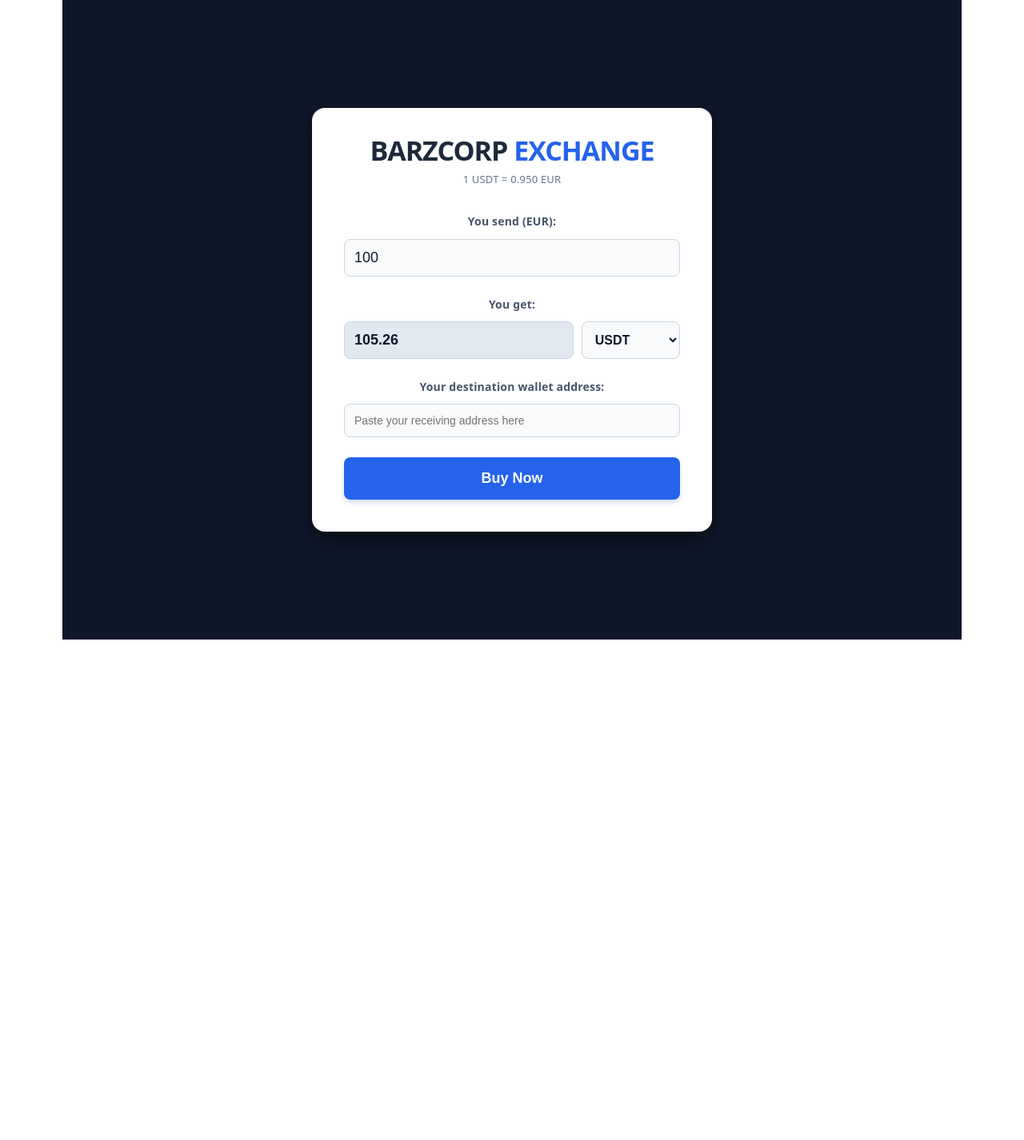
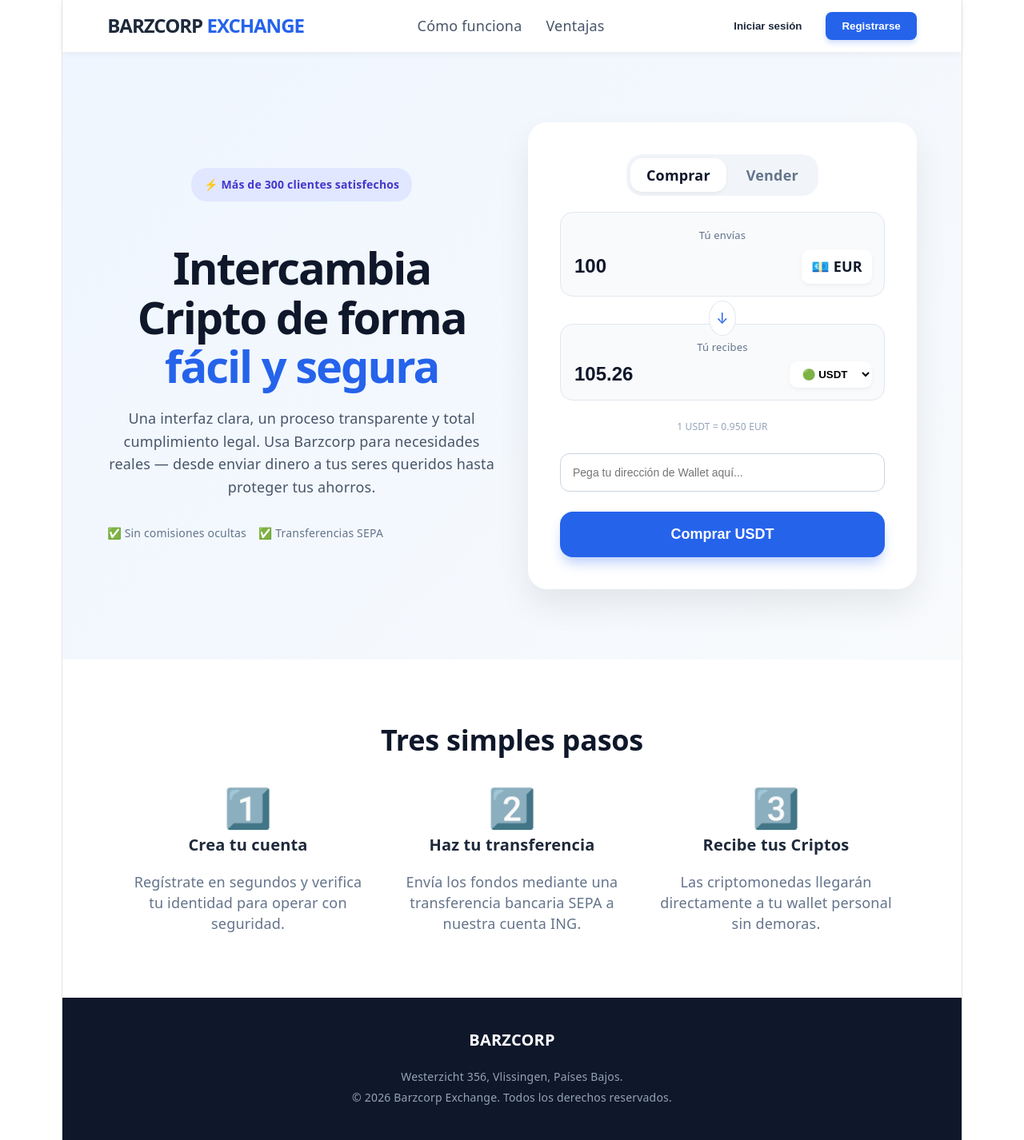
Before and after one commit to cnbarz/barzcorp-web, a React (Vite) app: page / in a window 1280 px wide. Shown: the whole page at 80% size. Before the commit the page ends 800 px from the top, so only its background shows below. Built offline with nearby package versions, Linux system fonts and the light colour scheme; no server answers.

Commit message:
Landing page estilo Kittrow

```diff
--- a/src/App.jsx
+++ b/src/App.jsx
@@ -3,14 +3,12 @@
 import { supabase } from './supabaseClient';
 
 function App() {
-  // === ESTADOS DE AUTENTICACIÓN ===
   const [session, setSession] = useState(null);
   const [email, setEmail] = useState('');
   const [password, setPassword] = useState('');
   const [authMsg, setAuthMsg] = useState('');
-  const [mostrarLogin, setMostrarLogin] = useState(false); // Controla cuándo pedir el login
+  const [mostrarLogin, setMostrarLogin] = useState(false);
 
-  // === ESTADOS DEL EXCHANGE ===
   const [fiatAmount, setFiatAmount] = useState(100);
   const [cryptoType, setCryptoType] = useState('USDT');
   const [wallet, setWallet] = useState('');
@@ -50,17 +48,14 @@
 
   const cryptoAmount = tasaDeCambio > 0 ? (fiatAmount / tasaDeCambio).toFixed(2) : 0;
 
-  // === LÓGICA DE COMPRA MODIFICADA ===
   const handleBuyIntent = async (e) => {
     e.preventDefault();
-
-    // Si no hay sesión, frenamos la compra y mostramos el login
     if (!session) {
       setMostrarLogin(true);
       return;
     }
 
-    setStatus('Processing your order...');
+    setStatus('Procesando tu orden...');
     const refUnica = Math.floor(100000 + Math.random() * 900000).toString();
 
     try {
@@ -77,7 +72,7 @@
         setOrdenCreada(true);
       }
     } catch (error) {
-        setStatus('❌ Connection error.');
+        setStatus('❌ Error de conexión.');
     }
   };
 
@@ -86,7 +81,7 @@
     setAuthMsg('Creando cuenta...');
     const { error } = await supabase.auth.signUp({ email, password });
     if (error) setAuthMsg(error.message);
-    else setAuthMsg('✅ Revisa tu correo para confirmar tu cuenta.');
+    else setAuthMsg('✅ Revisa tu correo para confirmar.');
   };
 
   const handleSignIn = async (e) => {
@@ -96,101 +91,189 @@
     if (error) setAuthMsg('❌ Datos incorrectos.');
   };
 
+  // Función para ir al inicio al presionar "Iniciar Sesión" en el menú superior
+  const scrollToLogin = () => {
+    setMostrarLogin(true);
+    window.scrollTo({ top: 0, behavior: 'smooth' });
+  };
+
   return (
-    <div style={{ fontFamily: 'system-ui, sans-serif', backgroundColor: '#0f172a', minHeight: '100vh', display: 'flex', justifyContent: 'center', alignItems: 'center', color: '#333' }}>
-      <div style={{ backgroundColor: '#ffffff', padding: '40px', borderRadius: '16px', boxShadow: '0 10px 25px rgba(0,0,0,0.5)', width: '100%', maxWidth: '420px', position: 'relative' }}>
+    <div style={{ fontFamily: 'system-ui, -apple-system, sans-serif', backgroundColor: '#f8fafc', color: '#0f172a', minHeight: '100vh' }}>
 
-        {session && (
-          <button onClick={() => supabase.auth.signOut()} style={{ position: 'absolute', top: '15px', right: '15px', background: 'none', border: 'none', color: '#dc2626', cursor: 'pointer', fontSize: '12px', fontWeight: 'bold' }}>
-            Cerrar Sesión
-          </button>
+      {/* 1. BARRA DE NAVEGACIÓN (HEADER) */}
+      <nav style={{ display: 'flex', justifyContent: 'space-between', alignItems: 'center', padding: '15px 5%', backgroundColor: '#ffffff', boxShadow: '0 2px 10px rgba(0,0,0,0.05)', position: 'sticky', top: 0, zIndex: 100 }}>
+        <div style={{ fontSize: '24px', fontWeight: '900', color: '#1e293b', letterSpacing: '-1px' }}>
+          BARZCORP <span style={{color: '#2563eb'}}>EXCHANGE</span>
+        </div>
+
+        {/* Menú visible solo en pantallas grandes (se esconde en móviles por simplicidad ahora) */}
+        <div style={{ display: 'flex', gap: '30px', fontWeight: '500', color: '#475569', cursor: 'pointer' }}>
+          <a href="#como-funciona" style={{textDecoration: 'none', color: 'inherit'}}>Cómo funciona</a>
+          <a href="#ventajas" style={{textDecoration: 'none', color: 'inherit'}}>Ventajas</a>
+        </div>
+
+        <div>
+          {session ? (
+            <div style={{ display: 'flex', alignItems: 'center', gap: '15px' }}>
+              <span style={{ fontSize: '14px', color: '#64748b' }}>{session.user.email}</span>
+              <button onClick={() => supabase.auth.signOut()} style={{ padding: '8px 16px', backgroundColor: '#fee2e2', color: '#dc2626', border: 'none', borderRadius: '8px', cursor: 'pointer', fontWeight: 'bold' }}>Salir</button>
+            </div>
+          ) : (
+            <div style={{ display: 'flex', gap: '10px' }}>
+              <button onClick={scrollToLogin} style={{ padding: '10px 20px', backgroundColor: 'transparent', color: '#1e293b', border: 'none', cursor: 'pointer', fontWeight: 'bold' }}>Iniciar sesión</button>
+              <button onClick={scrollToLogin} style={{ padding: '10px 20px', backgroundColor: '#2563eb', color: 'white', border: 'none', borderRadius: '8px', cursor: 'pointer', fontWeight: 'bold', boxShadow: '0 4px 6px rgba(37, 99, 235, 0.2)' }}>Registrarse</button>
+            </div>
           )}
+        </div>
+      </nav>
 
-        <h1 style={{ textAlign: 'center', margin: '0 0 10px 0', fontSize: '34px', fontWeight: '900', color: '#1e293b', letterSpacing: '-1px' }}>
-          BARZCORP <span style={{color: '#2563eb'}}>EXCHANGE</span>
+      {/* 2. SECCIÓN PRINCIPAL (HERO) */}
+      <header style={{ display: 'flex', flexWrap: 'wrap', alignItems: 'center', padding: '60px 5%', minHeight: '80vh', gap: '40px', background: 'linear-gradient(135deg, #eff6ff 0%, #f8fafc 100%)' }}>
+
+        {/* Columna Izquierda: Textos */}
+        <div style={{ flex: '1 1 400px', maxWidth: '600px' }}>
+          <div style={{ display: 'inline-block', padding: '8px 16px', backgroundColor: '#e0e7ff', color: '#4338ca', borderRadius: '20px', fontSize: '14px', fontWeight: 'bold', marginBottom: '20px' }}>
+            ⚡ Más de 300 clientes satisfechos
+          </div>
+          <h1 style={{ fontSize: '56px', fontWeight: '900', lineHeight: '1.1', marginBottom: '20px', color: '#0f172a', letterSpacing: '-2px' }}>
+            Intercambia Cripto de forma <span style={{color: '#2563eb'}}>fácil y segura</span>
           </h1>
+          <p style={{ fontSize: '18px', color: '#475569', lineHeight: '1.6', marginBottom: '30px' }}>
+            Una interfaz clara, un proceso transparente y total cumplimiento legal. Usa Barzcorp para necesidades reales — desde enviar dinero a tus seres queridos hasta proteger tus ahorros.
+          </p>
+          <div style={{ display: 'flex', gap: '15px' }}>
+             <span style={{ fontSize: '14px', color: '#64748b', display: 'flex', alignItems: 'center', gap: '5px' }}>✅ Sin comisiones ocultas</span>
+             <span style={{ fontSize: '14px', color: '#64748b', display: 'flex', alignItems: 'center', gap: '5px' }}>✅ Transferencias SEPA</span>
+          </div>
+        </div>
 
-        {/* SI EL USUARIO NO TIENE SESIÓN Y QUIERE COMPRAR -> MOSTRAMOS LOGIN */}
+        {/* Columna Derecha: Calculadora / Login */}
+        <div style={{ flex: '1 1 400px', display: 'flex', justifyContent: 'center' }}>
+          <div style={{ backgroundColor: '#ffffff', padding: '40px', borderRadius: '24px', boxShadow: '0 20px 40px rgba(0,0,0,0.08)', width: '100%', maxWidth: '420px', position: 'relative' }}>
+
             {mostrarLogin && !session ? (
               <div style={{ animation: 'fadeIn 0.3s' }}>
+                <h3 style={{ textAlign: 'center', fontSize: '24px', marginBottom: '10px' }}>Accede a tu cuenta</h3>
                 <p style={{textAlign: 'center', color: '#64748b', fontSize: '14px', marginBottom: '20px'}}>
-              Para continuar con tu compra, por favor inicia sesión o crea una cuenta.
+                  Para continuar operando, inicia sesión o crea una cuenta.
                 </p>
                 <form>
-              <input type="email" placeholder="Tu correo electrónico" value={email} onChange={(e) => setEmail(e.target.value)} style={{ width: '100%', padding: '12px', marginBottom: '10px', borderRadius: '8px', border: '1px solid #cbd5e1', boxSizing: 'border-box' }} required />
-              <input type="password" placeholder="Tu contraseña" value={password} onChange={(e) => setPassword(e.target.value)} style={{ width: '100%', padding: '12px', marginBottom: '20px', borderRadius: '8px', border: '1px solid #cbd5e1', boxSizing: 'border-box' }} required />
+                  <input type="email" placeholder="Tu correo electrónico" value={email} onChange={(e) => setEmail(e.target.value)} style={{ width: '100%', padding: '14px', marginBottom: '10px', borderRadius: '12px', border: '1px solid #cbd5e1', boxSizing: 'border-box', fontSize: '16px' }} required />
+                  <input type="password" placeholder="Tu contraseña" value={password} onChange={(e) => setPassword(e.target.value)} style={{ width: '100%', padding: '14px', marginBottom: '20px', borderRadius: '12px', border: '1px solid #cbd5e1', boxSizing: 'border-box', fontSize: '16px' }} required />
 
                   <div style={{ display: 'flex', gap: '10px' }}>
-                <button onClick={handleSignIn} style={{ flex: 1, padding: '12px', backgroundColor: '#2563eb', color: 'white', border: 'none', borderRadius: '8px', cursor: 'pointer', fontWeight: 'bold' }}>Entrar</button>
-                <button onClick={handleSignUp} style={{ flex: 1, padding: '12px', backgroundColor: '#e2e8f0', color: '#1e293b', border: 'none', borderRadius: '8px', cursor: 'pointer', fontWeight: 'bold' }}>Registrarse</button>
+                    <button onClick={handleSignIn} style={{ flex: 1, padding: '14px', backgroundColor: '#2563eb', color: 'white', border: 'none', borderRadius: '12px', cursor: 'pointer', fontWeight: 'bold', fontSize: '16px' }}>Entrar</button>
+                    <button onClick={handleSignUp} style={{ flex: 1, padding: '14px', backgroundColor: '#e2e8f0', color: '#1e293b', border: 'none', borderRadius: '12px', cursor: 'pointer', fontWeight: 'bold', fontSize: '16px' }}>Registro</button>
                   </div>
-              <button onClick={() => setMostrarLogin(false)} style={{ width: '100%', padding: '10px', marginTop: '10px', backgroundColor: 'transparent', color: '#64748b', border: 'none', cursor: 'pointer', fontSize: '14px' }}>
+                  <button onClick={() => setMostrarLogin(false)} style={{ width: '100%', padding: '10px', marginTop: '15px', backgroundColor: 'transparent', color: '#64748b', border: 'none', cursor: 'pointer', fontSize: '14px' }}>
                     ← Volver a la calculadora
                   </button>
                 </form>
                 {authMsg && <p style={{ marginTop: '15px', fontSize: '13px', textAlign: 'center', color: authMsg.includes('❌') ? 'red' : 'green' }}>{authMsg}</p>}
               </div>
             ) : !ordenCreada ? (
-          /* PANTALLA PRINCIPAL: CALCULADORA */
               <div style={{ animation: 'fadeIn 0.3s' }}>
-            <p style={{ textAlign: 'center', margin: '0 0 25px 0', fontSize: '13px', color: '#64748b', fontWeight: '500' }}>
-              {cargandoPrecio ? "Connecting to live market..." : `1 ${cryptoType} = ${tasaDeCambio.toFixed(3)} EUR`}
-            </p>
+                <div style={{ display: 'flex', justifyContent: 'center', marginBottom: '20px' }}>
+                  <div style={{ backgroundColor: '#f1f5f9', padding: '5px', borderRadius: '20px', display: 'flex', gap: '5px' }}>
+                     <div style={{ padding: '8px 20px', backgroundColor: '#ffffff', borderRadius: '15px', fontWeight: 'bold', boxShadow: '0 2px 5px rgba(0,0,0,0.05)' }}>Comprar</div>
+                     <div style={{ padding: '8px 20px', color: '#64748b', fontWeight: 'bold', cursor: 'not-allowed' }}>Vender</div>
+                  </div>
+                </div>
 
                 <form onSubmit={handleBuyIntent}>
-              <div style={{ marginBottom: '20px' }}>
-                <label style={{ fontWeight: 'bold', fontSize: '14px', color: '#475569' }}>You send (EUR):</label>
-                <input type="number" value={fiatAmount} onChange={(e) => setFiatAmount(e.target.value)} style={{ width: '100%', padding: '12px', marginTop: '8px', borderRadius: '8px', border: '1px solid #cbd5e1', fontSize: '18px', boxSizing: 'border-box', backgroundColor: '#f8fafc', color: '#0f172a' }} min="10" required />
+                  <div style={{ marginBottom: '20px', backgroundColor: '#f8fafc', padding: '15px', borderRadius: '16px', border: '1px solid #e2e8f0' }}>
+                    <label style={{ fontSize: '13px', color: '#64748b', display: 'block', marginBottom: '5px' }}>Tú envías</label>
+                    <div style={{ display: 'flex', justifyContent: 'space-between', alignItems: 'center' }}>
+                      <input type="number" value={fiatAmount} onChange={(e) => setFiatAmount(e.target.value)} style={{ width: '60%', border: 'none', background: 'transparent', fontSize: '24px', fontWeight: 'bold', color: '#0f172a', outline: 'none' }} min="10" required />
+                      <div style={{ display: 'flex', alignItems: 'center', gap: '5px', fontWeight: 'bold', backgroundColor: '#ffffff', padding: '8px 12px', borderRadius: '10px', boxShadow: '0 2px 5px rgba(0,0,0,0.05)' }}>
+                        💶 EUR
+                      </div>
+                    </div>
                   </div>
 
-              <div style={{ marginBottom: '20px' }}>
-                <label style={{ fontWeight: 'bold', fontSize: '14px', color: '#475569' }}>You get:</label>
-                <div style={{ display: 'flex', gap: '10px', marginTop: '8px' }}>
-                  <input type="text" value={cargandoPrecio ? "..." : cryptoAmount} disabled style={{ width: '70%', padding: '12px', borderRadius: '8px', border: '1px solid #cbd5e1', backgroundColor: '#e2e8f0', fontSize: '18px', boxSizing: 'border-box', color: '#0f172a', fontWeight: 'bold' }} />
-                  <select value={cryptoType} onChange={(e) => setCryptoType(e.target.value)} style={{ width: '30%', padding: '12px', borderRadius: '8px', border: '1px solid #cbd5e1', fontSize: '16px', cursor: 'pointer', backgroundColor: '#f8fafc', color: '#0f172a', fontWeight: 'bold' }}>
-                    <option value="USDT">USDT</option>
-                    <option value="USDC">USDC</option>
+                  <div style={{ textAlign: 'center', margin: '-15px 0', position: 'relative', zIndex: 2 }}>
+                    <div style={{ display: 'inline-block', backgroundColor: '#ffffff', padding: '8px', borderRadius: '50%', border: '1px solid #e2e8f0', color: '#2563eb' }}>↓</div>
+                  </div>
+
+                  <div style={{ marginBottom: '20px', backgroundColor: '#f8fafc', padding: '15px', borderRadius: '16px', border: '1px solid #e2e8f0' }}>
+                    <label style={{ fontSize: '13px', color: '#64748b', display: 'block', marginBottom: '5px' }}>Tú recibes</label>
+                    <div style={{ display: 'flex', justifyContent: 'space-between', alignItems: 'center' }}>
+                      <input type="text" value={cargandoPrecio ? "..." : cryptoAmount} disabled style={{ width: '60%', border: 'none', background: 'transparent', fontSize: '24px', fontWeight: 'bold', color: '#0f172a', outline: 'none' }} />
+                      <select value={cryptoType} onChange={(e) => setCryptoType(e.target.value)} style={{ border: 'none', fontWeight: 'bold', backgroundColor: '#ffffff', padding: '8px 12px', borderRadius: '10px', boxShadow: '0 2px 5px rgba(0,0,0,0.05)', cursor: 'pointer', outline: 'none' }}>
+                        <option value="USDT">🟢 USDT</option>
+                        <option value="USDC">🔵 USDC</option>
                       </select>
                     </div>
                   </div>
 
+                  <p style={{ textAlign: 'center', margin: '0 0 20px 0', fontSize: '12px', color: '#94a3b8' }}>
+                    {cargandoPrecio ? "Conectando al mercado..." : `1 ${cryptoType} = ${tasaDeCambio.toFixed(3)} EUR`}
+                  </p>
+
                   <div style={{ marginBottom: '25px' }}>
-                <label style={{ fontWeight: 'bold', fontSize: '14px', color: '#475569' }}>Your destination wallet address:</label>
-                <input type="text" value={wallet} onChange={(e) => setWallet(e.target.value)} placeholder="Paste your receiving address here" style={{ width: '100%', padding: '12px', marginTop: '8px', borderRadius: '8px', border: '1px solid #cbd5e1', fontSize: '14px', boxSizing: 'border-box', backgroundColor: '#f8fafc', color: '#0f172a' }} required />
+                    <input type="text" value={wallet} onChange={(e) => setWallet(e.target.value)} placeholder="Pega tu dirección de Wallet aquí..." style={{ width: '100%', padding: '15px', borderRadius: '12px', border: '1px solid #cbd5e1', fontSize: '14px', boxSizing: 'border-box' }} required />
                   </div>
 
-              <button type="submit" disabled={cargandoPrecio || status.includes('Processing')} style={{ width: '100%', padding: '16px', backgroundColor: cargandoPrecio ? '#94a3b8' : '#2563eb', color: 'white', border: 'none', borderRadius: '8px', fontSize: '18px', fontWeight: 'bold', cursor: cargandoPrecio ? 'not-allowed' : 'pointer', transition: '0.2s', boxShadow: '0 4px 6px rgba(37, 99, 235, 0.2)' }}>
-                {status.includes('Processing') ? 'Connecting...' : 'Buy Now'}
+                  <button type="submit" disabled={cargandoPrecio || status.includes('Procesando')} style={{ width: '100%', padding: '18px', backgroundColor: cargandoPrecio ? '#94a3b8' : '#2563eb', color: 'white', border: 'none', borderRadius: '16px', fontSize: '18px', fontWeight: 'bold', cursor: cargandoPrecio ? 'not-allowed' : 'pointer', transition: '0.2s', boxShadow: '0 10px 15px -3px rgba(37, 99, 235, 0.3)' }}>
+                    {status.includes('Procesando') ? 'Conectando...' : `Comprar ${cryptoType}`}
                   </button>
                 </form>
                 {status && status.includes('❌') && <div style={{ marginTop: '20px', padding: '15px', borderRadius: '8px', backgroundColor: '#fee2e2', color: '#991b1b', textAlign: 'center', fontSize: '14px', fontWeight: '500' }}>{status}</div>}
               </div>
             ) : (
-          /* INSTRUCCIONES DE PAGO */
               <div style={{ textAlign: 'center', animation: 'fadeIn 0.5s' }}>
-            <div style={{ backgroundColor: '#dcfce7', color: '#166534', padding: '15px', borderRadius: '8px', fontWeight: 'bold', marginBottom: '25px' }}>
-              ✅ Order Placed Successfully
+                <div style={{ backgroundColor: '#dcfce7', color: '#166534', padding: '15px', borderRadius: '12px', fontWeight: 'bold', marginBottom: '25px' }}>
+                  ✅ Orden Generada con Éxito
                 </div>
-
                 <p style={{ color: '#475569', fontSize: '15px', marginBottom: '20px' }}>
-              To receive your <strong>{cryptoAmount} {cryptoType}</strong>, please transfer exactly <strong>{fiatAmount} EUR</strong> using the details below:
+                  Para recibir tus <strong>{cryptoAmount} {cryptoType}</strong>, transfiere exactamente <strong>{fiatAmount} EUR</strong> a:
                 </p>
-
-            <div style={{ backgroundColor: '#f8fafc', border: '1px solid #cbd5e1', borderRadius: '8px', padding: '20px', textAlign: 'left', marginBottom: '25px' }}>
-              <p style={{ margin: '0 0 10px 0', fontSize: '14px', color: '#64748b' }}>Bank Name: <strong style={{ color: '#0f172a', float: 'right' }}>ING</strong></p>
-              <p style={{ margin: '0 0 10px 0', fontSize: '14px', color: '#64748b' }}>Beneficiary: <strong style={{ color: '#0f172a', float: 'right' }}>Barzcorp</strong></p>
-              <p style={{ margin: '0 0 10px 0', fontSize: '14px', color: '#64748b' }}>IBAN: <strong style={{ color: '#0f172a', float: 'right' }}>NLXX BANK 0000 0000 00</strong></p>
+                <div style={{ backgroundColor: '#f8fafc', border: '1px solid #cbd5e1', borderRadius: '12px', padding: '20px', textAlign: 'left', marginBottom: '25px' }}>
+                  <p style={{ margin: '0 0 10px 0', fontSize: '14px', color: '#64748b' }}>Banco: <strong style={{ color: '#0f172a', float: 'right' }}>ING</strong></p>
+                  <p style={{ margin: '0 0 10px 0', fontSize: '14px', color: '#64748b' }}>Beneficiario: <strong style={{ color: '#0f172a', float: 'right' }}>Barzcorp</strong></p>
+                  <p style={{ margin: '0 0 10px 0', fontSize: '14px', color: '#64748b' }}>IBAN: <strong style={{ color: '#0f172a', float: 'right' }}>NLXX INGB 0000 0000 00</strong></p>
                   <hr style={{ border: 'none', borderTop: '1px dashed #cbd5e1', margin: '15px 0' }} />
-              <p style={{ margin: '0', fontSize: '15px', color: '#dc2626', fontWeight: 'bold' }}>Reference / Concept: <span style={{ float: 'right', fontSize: '18px' }}>#{numeroReferencia}</span></p>
+                  <p style={{ margin: '0', fontSize: '15px', color: '#dc2626', fontWeight: 'bold' }}>Concepto: <span style={{ float: 'right', fontSize: '18px' }}>#{numeroReferencia}</span></p>
                 </div>
-
-            <button onClick={() => window.location.reload()} style={{ marginTop: '20px', padding: '10px 20px', backgroundColor: 'transparent', color: '#2563eb', border: '1px solid #2563eb', borderRadius: '8px', cursor: 'pointer', fontWeight: 'bold' }}>
-              Start New Order
+                <button onClick={() => window.location.reload()} style={{ padding: '12px 24px', backgroundColor: '#f1f5f9', color: '#0f172a', border: 'none', borderRadius: '12px', cursor: 'pointer', fontWeight: 'bold' }}>
+                  Nueva Operación
                 </button>
               </div>
             )}
           </div>
         </div>
+      </header>
+
+      {/* 3. SECCIÓN: CÓMO FUNCIONA */}
+      <section id="como-funciona" style={{ padding: '80px 5%', backgroundColor: '#ffffff', textAlign: 'center' }}>
+        <h2 style={{ fontSize: '36px', fontWeight: '900', color: '#0f172a', marginBottom: '50px' }}>Tres simples pasos</h2>
+        <div style={{ display: 'flex', flexWrap: 'wrap', gap: '30px', justifyContent: 'center' }}>
+          <div style={{ flex: '1 1 250px', maxWidth: '300px' }}>
+            <div style={{ fontSize: '48px', marginBottom: '15px' }}>1️⃣</div>
+            <h3 style={{ fontSize: '20px', color: '#1e293b' }}>Crea tu cuenta</h3>
+            <p style={{ color: '#64748b' }}>Regístrate en segundos y verifica tu identidad para operar con seguridad.</p>
+          </div>
+          <div style={{ flex: '1 1 250px', maxWidth: '300px' }}>
+            <div style={{ fontSize: '48px', marginBottom: '15px' }}>2️⃣</div>
+            <h3 style={{ fontSize: '20px', color: '#1e293b' }}>Haz tu transferencia</h3>
+            <p style={{ color: '#64748b' }}>Envía los fondos mediante una transferencia bancaria SEPA a nuestra cuenta ING.</p>
+          </div>
+          <div style={{ flex: '1 1 250px', maxWidth: '300px' }}>
+            <div style={{ fontSize: '48px', marginBottom: '15px' }}>3️⃣</div>
+            <h3 style={{ fontSize: '20px', color: '#1e293b' }}>Recibe tus Criptos</h3>
+            <p style={{ color: '#64748b' }}>Las criptomonedas llegarán directamente a tu wallet personal sin demoras.</p>
+          </div>
+        </div>
+      </section>
+
+      {/* 4. FOOTER */}
+      <footer style={{ backgroundColor: '#0f172a', color: '#94a3b8', padding: '40px 5%', textAlign: 'center', fontSize: '14px' }}>
+        <div style={{ marginBottom: '20px', fontSize: '20px', fontWeight: '900', color: '#ffffff' }}>BARZCORP</div>
+        <p>Westerzicht 356, Vlissingen, Países Bajos.</p>
+        <p>© 2026 Barzcorp Exchange. Todos los derechos reservados.</p>
+      </footer>
+
+    </div>
   );
 }
 
```
Lines whose indentation alone changed are shown as unchanged.
